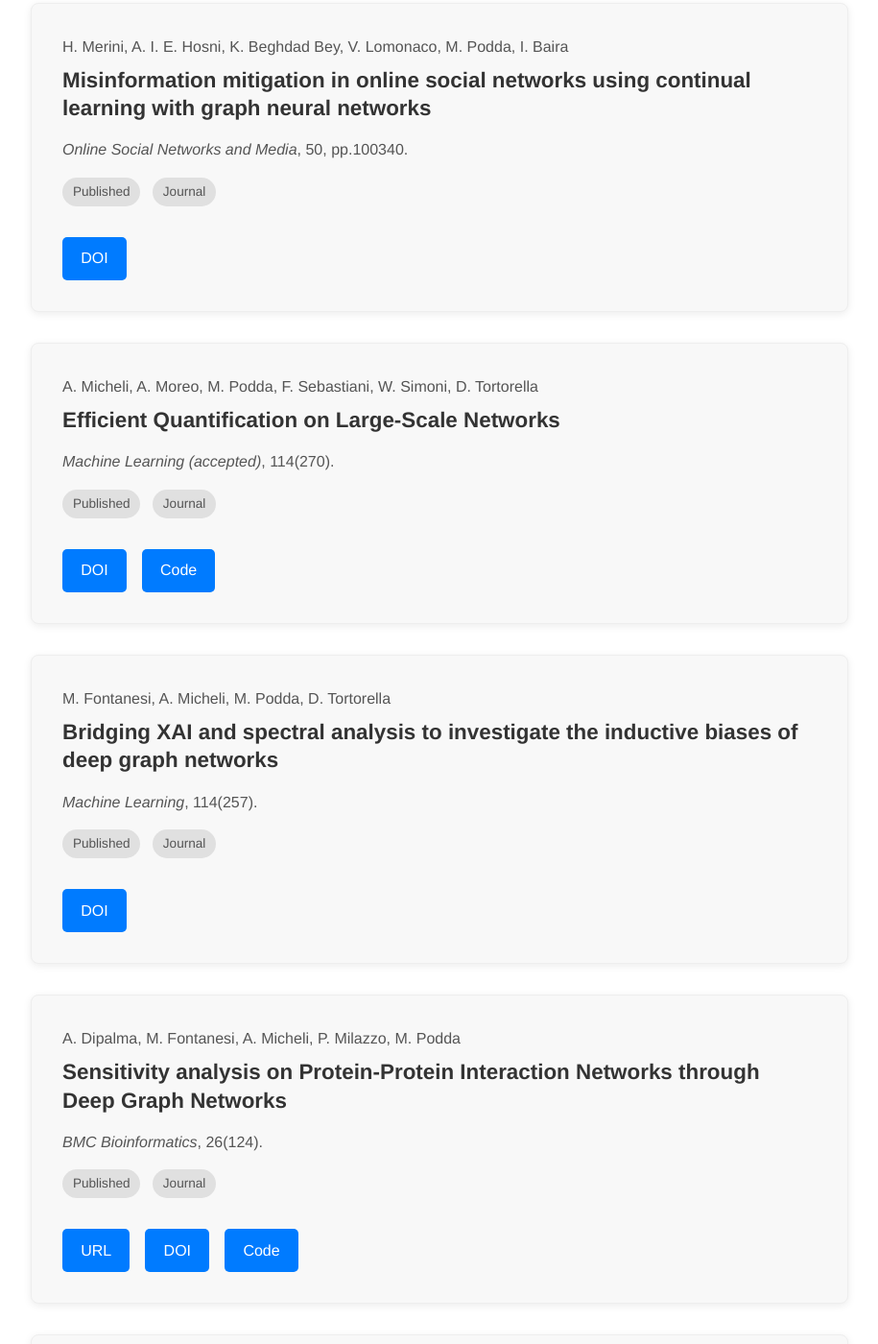
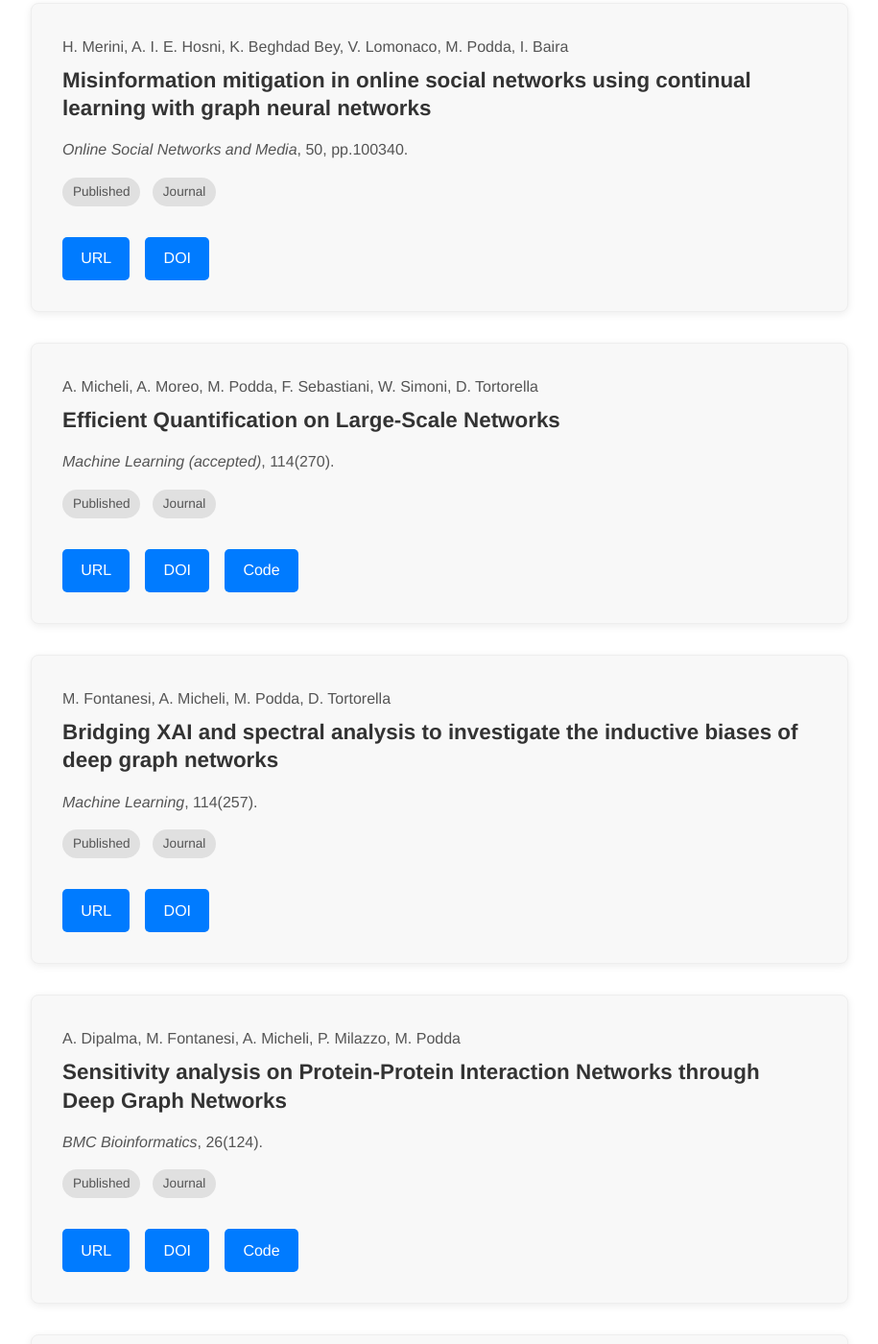
Before and after one commit to marcopodda/marcopodda.github.io, a Jekyll site: the page built from publications.md, in a window 1280 px wide and 1400 px high, scrolled down 2397 px. Shown: the whole window at 96% size, without its empty margins (182-1097 px from the left). Built offline with Jekyll 4.4.1, drawn with Linux system fonts in a browser that asks for light colours.

Commit message:
updated bib

```diff
--- a/_bibliography/references.bib
+++ b/_bibliography/references.bib
@@ -98,7 +98,6 @@ References
     note = {tag:published;tag:journal}
 }
 
-
 @article{tetc2023,
     author={Bacciu, Davide and Errica, Federico and Gravina, Alessio and Madeddu, Lorenzo and Podda, Marco and Stilo, Giovanni},
     journal={IEEE Transactions on Emerging Topics in Computing},
@@ -169,6 +168,7 @@ References
     volume={114},
     number={257},
     doi={10.1007/s10994-025-06884-0},
+    url={https://link.springer.com/article/10.1007/s10994-025-06884-0},
     presort={B},
     note = {tag:published;tag:journal},
 }
@@ -184,6 +184,7 @@ References
     doi={10.1007/s10994-025-06915-w},
     code={https://github.com/marcopodda/network-quantification},
     presort={B},
+    url = {https://link.springer.com/article/10.1007/s10994-025-06915-w},
     note = {tag:published;tag:journal},
 }
 
@@ -195,6 +196,7 @@ References
     year = {2025},
     issn = {2468-6964},
     doi = {10.1016/j.osnem.2025.100340},
+    url = {https://www.sciencedirect.com/science/article/abs/pii/S2468696425000412},
     author = {Hichem Merini and Adil Imad Eddine Hosni and Kadda {Beghdad Bey} and Vincenzo Lomonaco and Marco Podda and Islem Baira},
     presort={B},
     note = {tag:published;tag:journal},
--- a/_data/publications.yaml
+++ b/_data/publications.yaml
@@ -162,6 +162,7 @@
   journal: Machine Learning
   volume: '114'
   number: '257'
+  url: https://link.springer.com/article/10.1007/s10994-025-06884-0
   DOI: 10.1007/s10994-025-06884-0
   year: 2025
   authors: M. Fontanesi, A. Micheli, M. Podda, D. Tortorella
@@ -174,6 +175,7 @@
   journal: Machine Learning (accepted)
   volume: '114'
   number: '270'
+  url: https://link.springer.com/article/10.1007/s10994-025-06915-w
   DOI: 10.1007/s10994-025-06915-w
   code: https://github.com/marcopodda/network-quantification
   year: 2025
@@ -188,6 +190,7 @@
   journal: Online Social Networks and Media
   volume: '50'
   pages: '100340'
+  url: https://www.sciencedirect.com/science/article/abs/pii/S2468696425000412
   DOI: 10.1016/j.osnem.2025.100340
   issn: 2468-6964
   year: 2025
```
